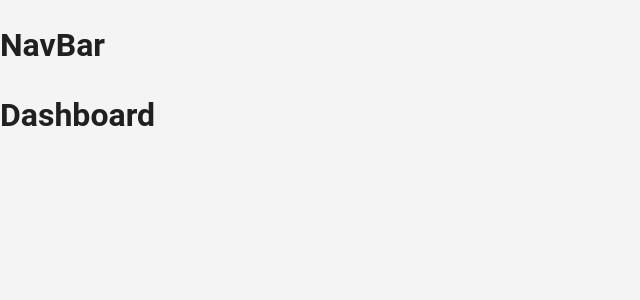
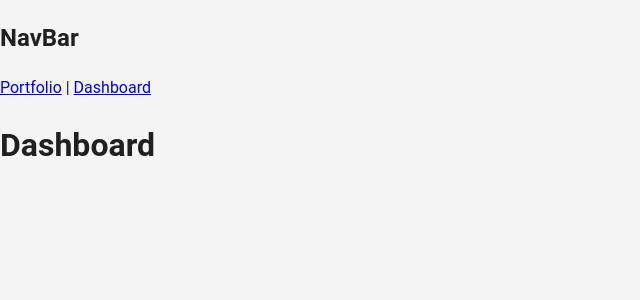
Before and after one commit to ethanh-roe/stock-ai, a React app in the folder Frontend/: page / in a window 1280 px wide. Shown: the top 300 px of the page, without its empty margins (0-640 px from the left). Built offline with nearby package versions, Linux system fonts and the light colour scheme; the HTML template or start-up script is replaced by a standard one.

Commit message:
Added portfolio page route and links to pages in navbar

```diff
--- a/Frontend/src/App.tsx
+++ b/Frontend/src/App.tsx
@@ -3,6 +3,7 @@ import theme from "./theme";
 import { createBrowserRouter, Outlet, RouterProvider } from "react-router-dom";
 import NavBar from "./pages/navbar/navbar";
 import Dashboard from "./pages/dashboard/dashboard";
+import Portfolio from "./pages/portfolio/portfolio"
 
 const router = createBrowserRouter([{
   path:"/",
@@ -19,6 +20,10 @@ const router = createBrowserRouter([{
       index: true,
       element: <Dashboard />
     },
+    {
+      path: "portfolio",
+      element: <Portfolio />
+    }
   ]
 }]);
 
--- a/Frontend/src/pages/navbar/navbar.tsx
+++ b/Frontend/src/pages/navbar/navbar.tsx
@@ -1,7 +1,14 @@
+import { Link } from "react-router-dom";
+
 const NavBar = () => {
     return (
         <>
-            <h1>NavBar</h1>
+            <nav>
+                <h1>NavBar</h1>
+
+                <Link to="/portfolio">Portfolio</Link>{" | "}
+                <Link to="/">Dashboard</Link>
+            </nav>
         </>
     )
 }
```
